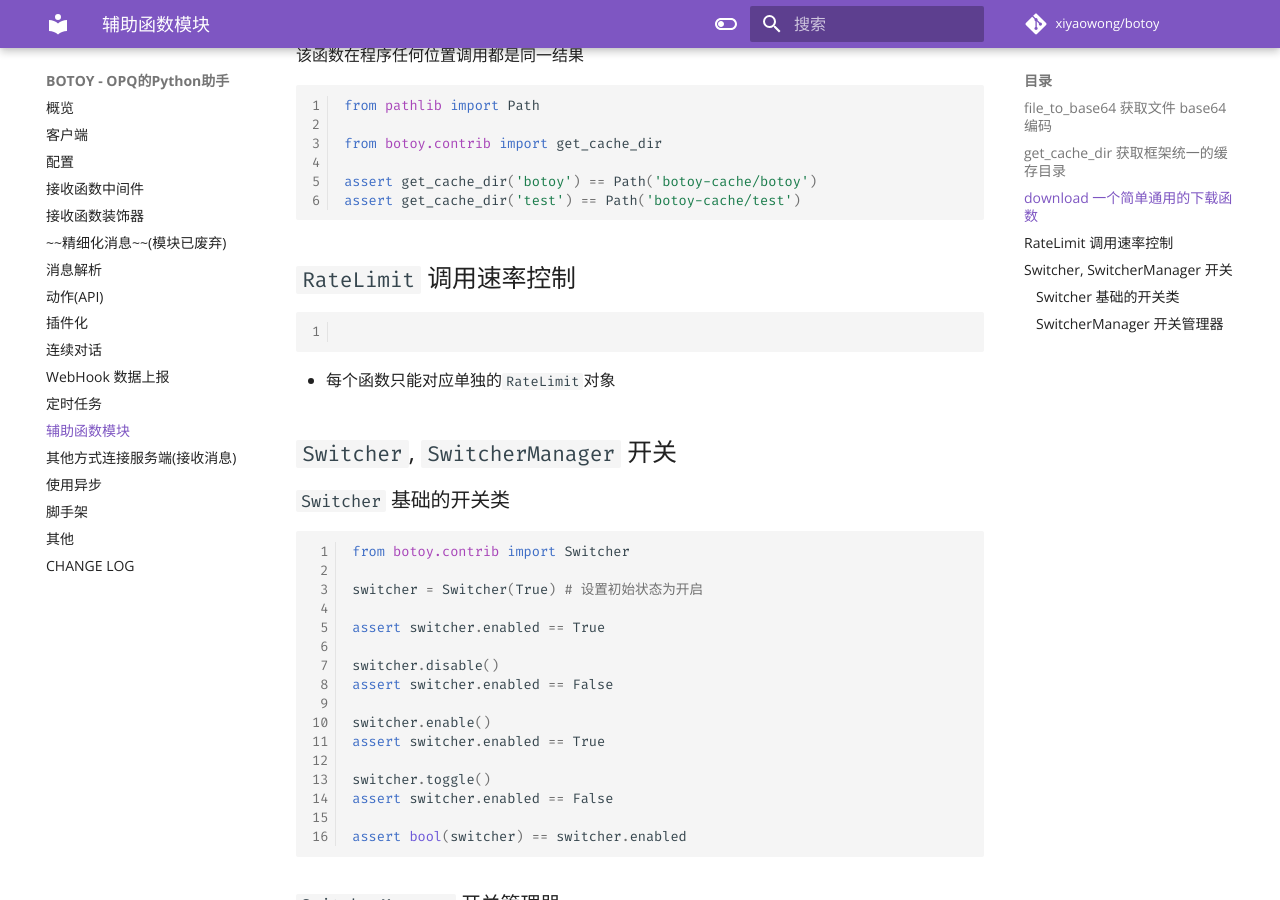
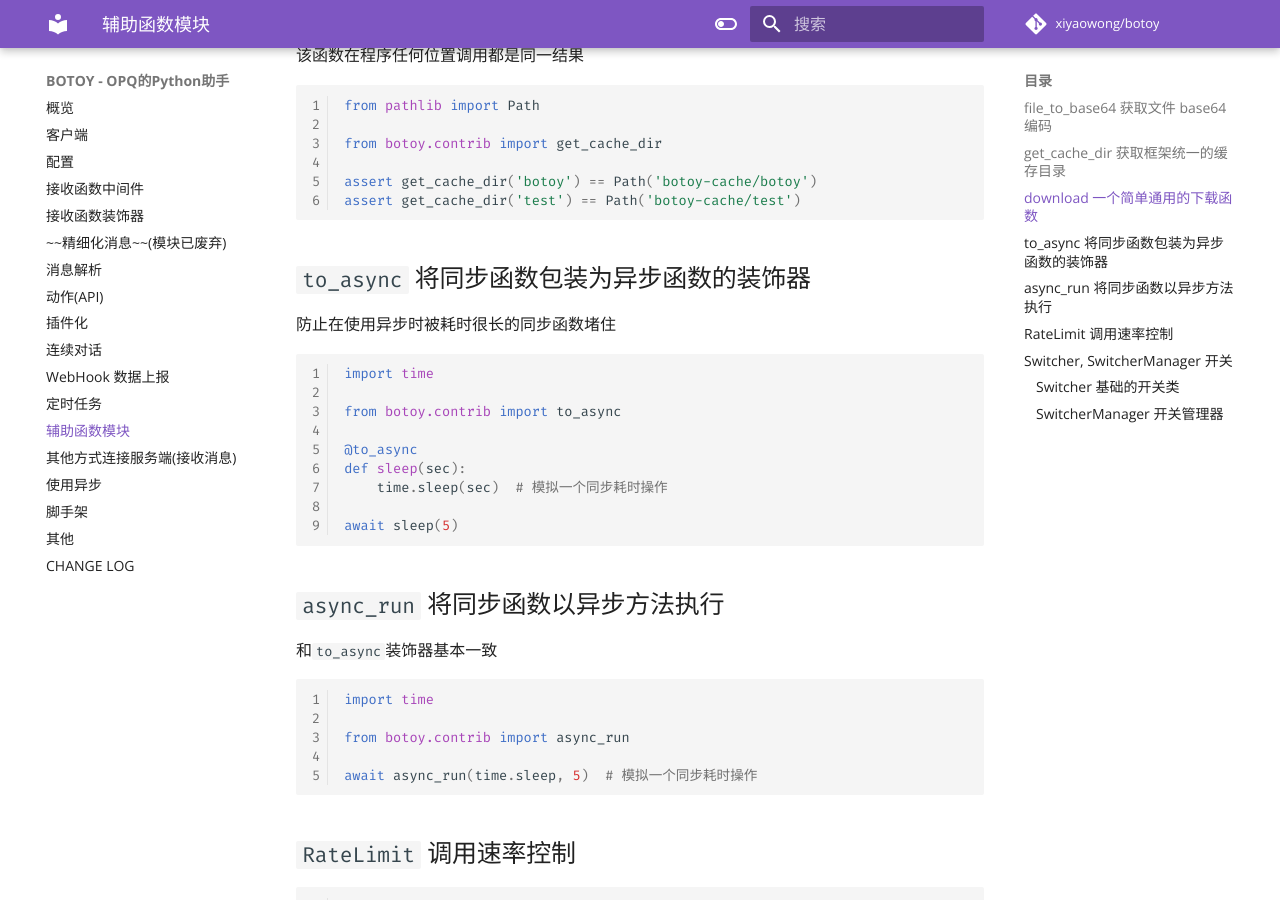
Before and after one commit to opq-osc/botoy, an MkDocs documentation site: the page built from docs/contrib.md, in a window 1280 px wide and 900 px high, scrolled down 405 px. Built offline with MkDocs 1.6.1 and Material for MkDocs 9.7.7, drawn with Linux system fonts in a browser that asks for light colours; comment, search, counter and statistics services are not loaded.

Commit message:
增加 to_async 和 async_run 的文档

````diff
--- a/docs/contrib.md
+++ b/docs/contrib.md
@@ -18,6 +18,34 @@ from botoy.contrib import get_cache_dir
 assert get_cache_dir('botoy') == Path('botoy-cache/botoy')
 assert get_cache_dir('test') == Path('botoy-cache/test')
 ```
+
+## `to_async` 将同步函数包装为异步函数的装饰器
+
+防止在使用异步时被耗时很长的同步函数堵住
+
+```python
+import time
+
+from botoy.contrib import to_async
+
+@to_async
+def sleep(sec):
+    time.sleep(sec)  # 模拟一个同步耗时操作
+
+await sleep(5)
+```
+## `async_run` 将同步函数以异步方法执行
+
+和`to_async`装饰器基本一致
+
+```python
+import time
+
+from botoy.contrib import async_run
+
+await async_run(time.sleep, 5)  # 模拟一个同步耗时操作
+```
+
 
 ## `RateLimit` 调用速率控制
 
````
